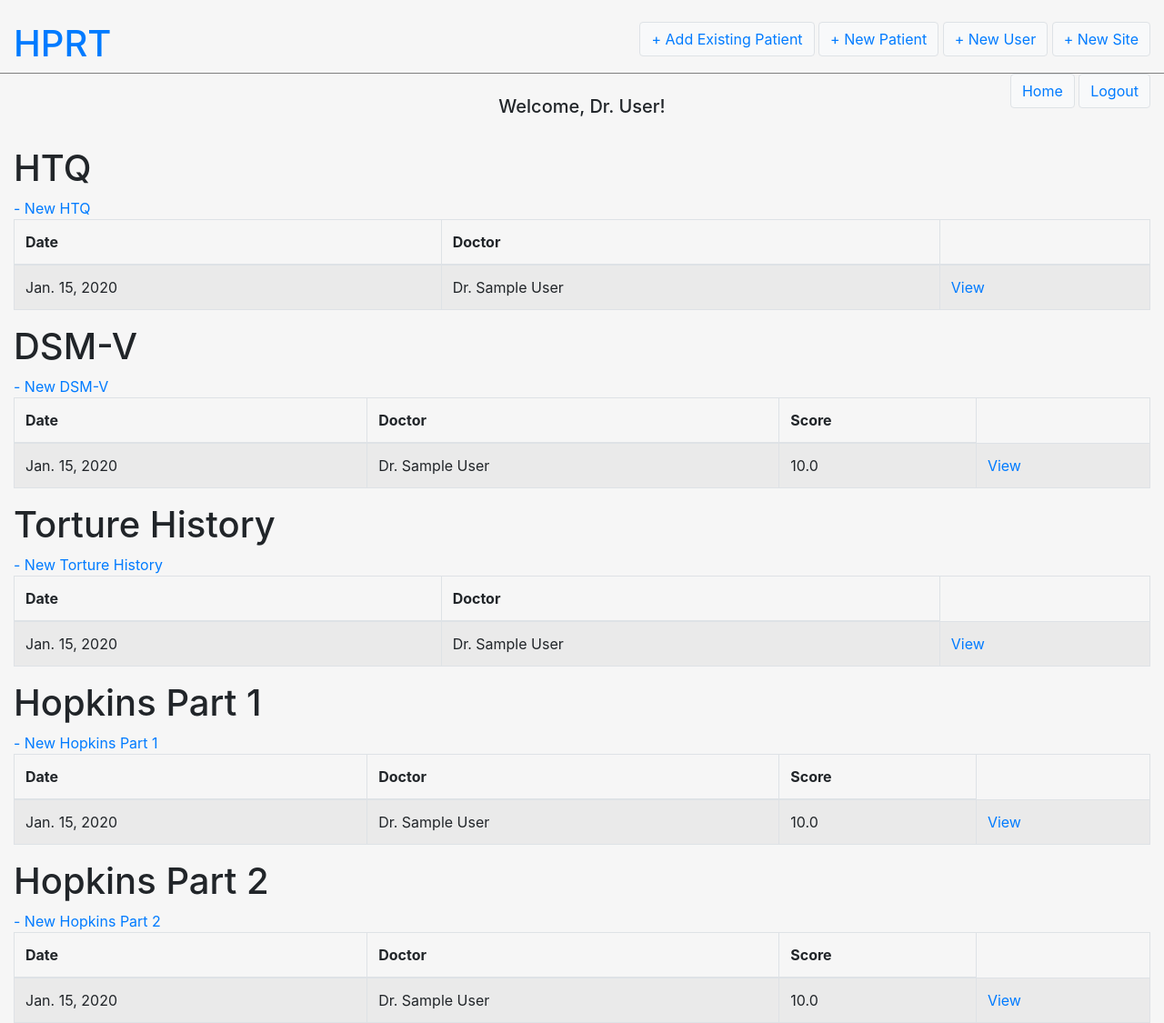
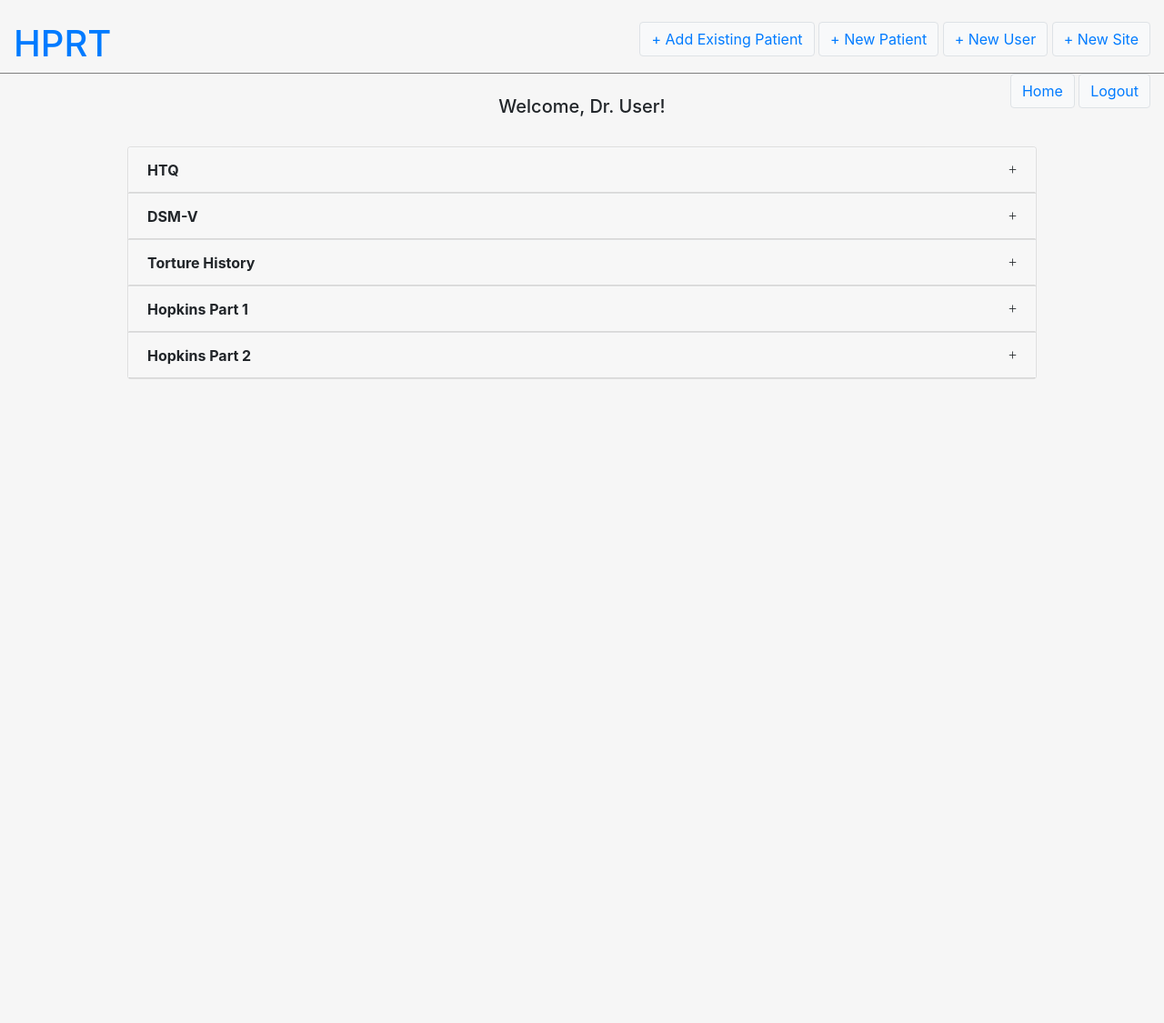
Before and after one commit to sbetti02/HTQR, a Django app: page /toolkit/screenings/1 in a window 1280 px wide. Shown: the whole page at 91% size. After the commit the page ends 417 px from the top, so only its background shows below. Run offline with Django 3.2, Linux system fonts and the light colour scheme; a user stored in the database is signed in; tables that the repository leaves empty hold one stand-in row (values such as "Sample post"); parts of the project's set-up code (start-up, migrations or seed data) failed here and were passed over; some libraries are stand-ins or nearby versions.

Commit message:
Improved UI and added accordion panels to Screening Instruments for easier selection

```diff
--- a/src/HPRT/PatientPortal/views.py
+++ b/src/HPRT/PatientPortal/views.py
@@ -75,7 +75,7 @@ class PatientCreateView(LoginRequiredMixin, CreateView):
     redirect_field_name = 'redirect_to'
     model = Patient
     template_name = 'patient_new.html'
-    fields = ['name', 'DOB', 'blood_type', 'height', 'weight', 'site', 'allergies', 'current_medications', 'phone_number', 'email']
+    fields = ['name', 'DOB', 'blood_type', 'height', 'weight', 'site', 'phone_number', 'email', 'allergies', 'current_medications']
     def get_success_url(self):
         print(self.object.phone_number)
         account_sid = 'ACc98959cdcde7e6833b8bc683e5fca5c3'
--- /dev/null
+++ b/src/HPRT/static/css/accordion.css
@@ -0,0 +1,8 @@
+.accordion .card-header:after{
+    font-family: "FontAwesome";
+    content: "-";
+    float: right;
+}
+.accordion .card-header.collapsed:after{
+    content: "+";
+}
--- a/src/HPRT/templates/base.html
+++ b/src/HPRT/templates/base.html
@@ -7,6 +7,10 @@
 
 		{% load staticfiles %}
 		<link rel='stylesheet' href="{% static 'css/bootstrap.min.css' %}" type='text/css'/>
+		<link rel='stylesheet' href="{% static 'css/accordion.css' %}" type='text/css'/>
+		<script src="https://ajax.googleapis.com/ajax/libs/jquery/3.3.1/jquery.min.js"></script>
+		<script src="https://cdnjs.cloudflare.com/ajax/libs/popper.js/1.14.0/umd/popper.min.js"></script>
+		<script src="https://maxcdn.bootstrapcdn.com/bootstrap/4.1.0/js/bootstrap.min.js"></script>
 		<meta name="viewport" content="width=device-width, initial-scale=1.0">
 
 		<style type="text/css">
@@ -26,14 +30,15 @@
 				</div>
 				<div class = "col-sm-10" align="right">
 					<br>
-					<button type="button" class="btn btn-light border"><a href = "{% url 'patient_add_existing' %}"> + Add Existing Patient</a></button>
-					<button type="button" class="btn btn-light border"><a href = "{% url 'patient_new' %}"> + New Patient</a></button>
+					<a href="{% url 'patient_add_existing' %}" class="btn btn-light border" style="color:#007bff">+ Add Existing Patient</a>
+					<a href="{% url 'patient_new' %}" class="btn btn-light border" style="color:#007bff">+ New Patient</a>
+
 					{% if user.user_type == 'A' or user.is_superuser %}
-					<button type="button" class="btn btn-light border"><a href = "{% url 'signup' %}"> + New User</a></button>
-					<button type="button" class="btn btn-light border"><a href = "{% url 'site_new' %}"> + New Site</a></button>
+					<a href="{% url 'signup' %}" class="btn btn-light border" style="color:#007bff">+ New User</a>
+					<a href="{% url 'site_new' %}" class="btn btn-light border" style="color:#007bff">+ New Site</a>
 					{% endif %}
 				</div>
-				<br>
+
 			</div>
 
 			<div class="row">
@@ -45,16 +50,18 @@
 						<br>
 				</div>
 				<div class="col-4" align="right">
-						<button type="button" class="btn btn-light border"><a href = "{% url 'home' %}">Home</a></button>
-						<button type="button" class="btn btn-light border"><a href = "{% url 'logout' %}">Logout</a></button>
+					<a href="{% url 'home' %}" class="btn btn-light border" style="color:#007bff">Home</a>
+					<a href="{% url 'logout' %}" class="btn btn-light border" style="color:#007bff">Logout</a>
 				{% else %}
-						<p></p>
+				<p></p>
 
 				{% endif %}
 				</div>
 			</div>
-			{% block content %}
-			{% endblock content %}
+			<div class = "format" style="width: 80%; margin-left: 10%">
+				{% block content %}
+				{% endblock content %}
+			</div>
 		</div>
 		<footer>
 			<div class="container-fluid" style='margin-left:15px'>
--- a/src/HPRT/templates/patient_delete.html
+++ b/src/HPRT/templates/patient_delete.html
@@ -7,7 +7,7 @@
 			<h1> Delete Patient </h1>
 		</div>
 		<div class="col-2" align="right">
-			<button align="right" type="button" class="btn btn-light border"><a href="..">Go Back</a></button>
+			<a href=".." class="btn btn-light border" style="color:#007bff">Go Back</a>
 		</div>
 	</div>
 	<form action = "" method = "post">{% csrf_token %}
--- a/src/HPRT/templates/screenings.html
+++ b/src/HPRT/templates/screenings.html
@@ -2,7 +2,17 @@
 {% extends 'base.html' %}
 
 {% block content %}
-    <h1>HTQ</h1> <a href = "{%url 'HTQ_new' patient %}"> - New HTQ</a>
+<div id="accordion" class="accordion">
+
+    <div class="card m-b-0">
+        <div class="card-header btn btn-light collapsed" data-toggle="collapse" href="#collapseOne" aria-expanded="true" data-patent="#accordion">
+            <a class="card-title">
+                <span style="font-weight:bold; float:left">HTQ</span>
+            </a>
+        </div>
+        <div id="collapseOne" class="collapse" data-parent="#accordion">
+            <div class="card-body">
+                <a href = "{%url 'HTQ_new' patient %}" class="btn btn-primary border">New HTQ</a>
                 <table class="table table-bordered table-striped">
                     <thead>
                         <tr>
@@ -17,8 +27,19 @@
                         {% endfor %}
                     </tbody>
                 </table>
+            </div>
+        </div>
+    </div>
 
-    <h1>DSM-V</h1> <a href = "{%url 'DSMV_new' patient %}"> - New DSM-V</a>
+    <div class="card m-b-0">
+        <div class="card-header btn btn-light collapsed" data-toggle="collapse" href="#collapseTwo" aria-expanded="true" data-patent="#accordion">
+            <a class="card-title">
+                <span style="font-weight:bold; float:left">DSM-V</span>
+            </a>
+        </div>
+        <div id="collapseTwo" class="collapse" data-parent="#accordion">
+            <div class="card-body">
+                <a href = "{%url 'DSMV_new' patient %}" class="btn btn-primary border">New DSM-V</a>
                 <table class="table table-bordered table-striped">
                     <thead>
                         <tr>
@@ -33,8 +54,19 @@
                         {% endfor %}
                     </tbody>
                 </table>
+            </div>
+        </div>
+    </div>
 
-    <h1>Torture History</h1> <a href = "{%url 'TH_new' patient %}"> - New Torture History</a>
+    <div class="card m-b-0">
+        <div class="card-header btn btn-light collapsed" data-toggle="collapse" href="#collapseThree" aria-expanded="true" data-patent="#accordion">
+            <a class="card-title">
+                <span style="font-weight:bold; float:left">Torture History</span>
+            </a>
+        </div>
+        <div id="collapseThree" class="collapse" data-parent="#accordion">
+            <div class="card-body">
+                <a href = "{%url 'TH_new' patient %}" class="btn btn-primary border">New Torture History</a>
                 <table class="table table-bordered table-striped">
                     <thead>
                         <tr>
@@ -48,8 +80,19 @@
                         {% endfor %}
                     </tbody>
                 </table>
+            </div>
+        </div>
+    </div>
 
-    <h1>Hopkins Part 1</h1> <a href = "{%url 'HP1_new' patient %}"> - New Hopkins Part 1</a>
+    <div class="card m-b-0">
+        <div class="card-header btn btn-light collapsed" data-toggle="collapse" href="#collapseFour" aria-expanded="true" data-patent="#accordion">
+            <a class="card-title">
+                <span style="font-weight:bold; float:left">Hopkins Part 1</span>
+            </a>
+        </div>
+        <div id="collapseFour" class="collapse" data-parent="#accordion">
+            <div class="card-body">
+                <a href = "{%url 'HP1_new' patient %}" class="btn btn-primary border">New Hopkins Part 1</a>
                 <table class="table table-bordered table-striped">
                     <thead>
                         <tr>
@@ -64,8 +107,19 @@
                         {% endfor %}
                     </tbody>
                 </table>
+            </div>
+        </div>
+    </div>
 
-    <h1>Hopkins Part 2</h1> <a href = "{%url 'HP2_new' patient %}"> - New Hopkins Part 2</a>
+    <div class="card m-b-0">
+        <div class="card-header btn btn-light collapsed" data-toggle="collapse" href="#collapseFive" aria-expanded="true" data-patent="#accordion">
+            <a class="card-title">
+                <span style="font-weight:bold; float:left">Hopkins Part 2</span>
+            </a>
+        </div>
+        <div id="collapseFive" class="collapse" data-parent="#accordion">
+            <div class="card-body">
+                <a href = "{%url 'HP2_new' patient %}" class="btn btn-primary border">New Hopkins Part 2</a>
                 <table class="table table-bordered table-striped">
                     <thead>
                         <tr>
@@ -80,6 +134,10 @@
                         {% endfor %}
                     </tbody>
                 </table>
+            </div>
+        </div>
+    </div>
 
+</div>
 
 {% endblock content %}
--- a/src/HPRT/templates/signup.html
+++ b/src/HPRT/templates/signup.html
@@ -9,4 +9,5 @@
 		{{ form.as_p }}
 		<button type = "submit">Sign up</button>
 </form>
+<br>
 {% endblock %}
```
Also changed, not shown: src/HPRT/templates/dsmv_new.html (+4 -3 lines), src/HPRT/templates/home.html (+11 -12 lines), src/HPRT/templates/hp1_new.html (+4 -3 lines), src/HPRT/templates/hp2_new.html (+4 -3 lines), src/HPRT/templates/htq_new.html (+4 -3 lines), src/HPRT/templates/patient_add_existing.html (+7 -4 lines), src/HPRT/templates/patient_detail.html (+4 -7 lines), src/HPRT/templates/patient_edit.html (+9 -8 lines), src/HPRT/templates/patient_new.html (+8 -9 lines), src/HPRT/templates/th_new.html (+4 -3 lines), src/HPRT/templates/toolkit_detail.html (+6 -4 lines). Lines whose indentation alone changed are shown as unchanged.
